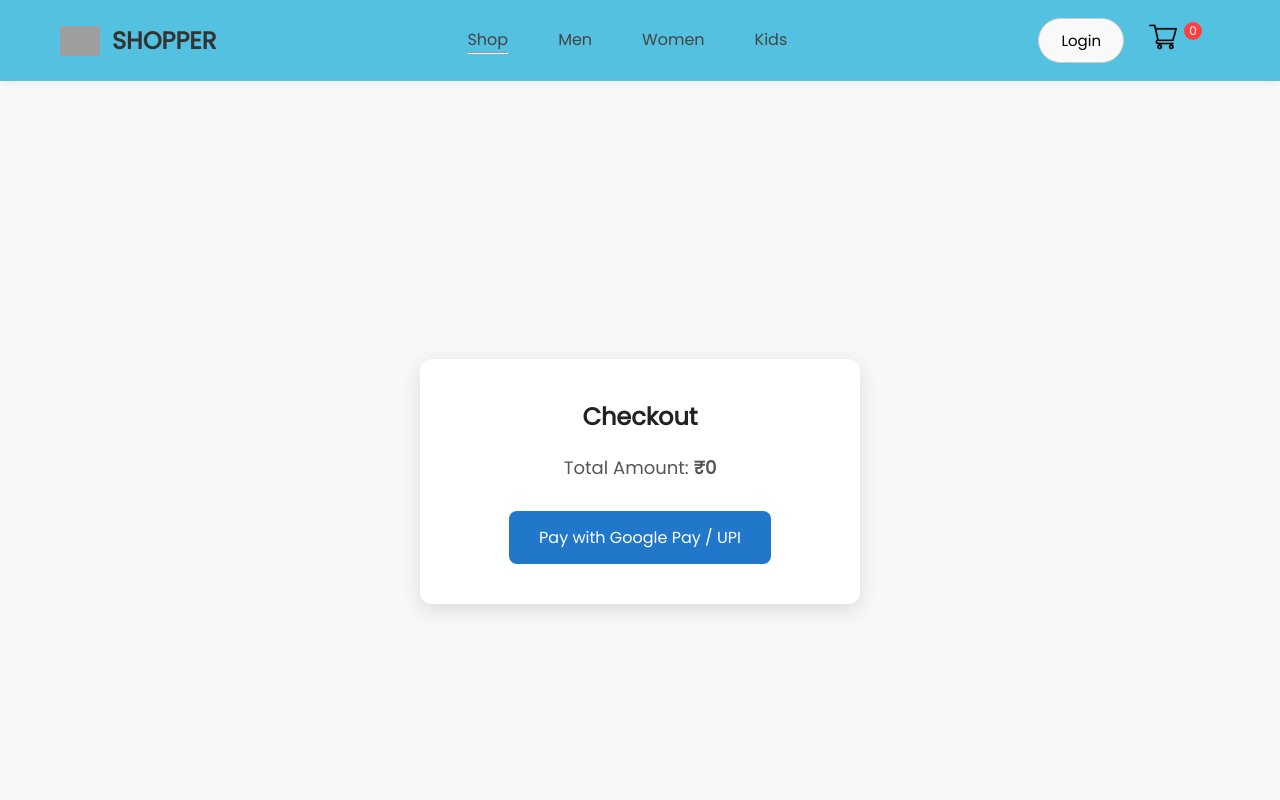
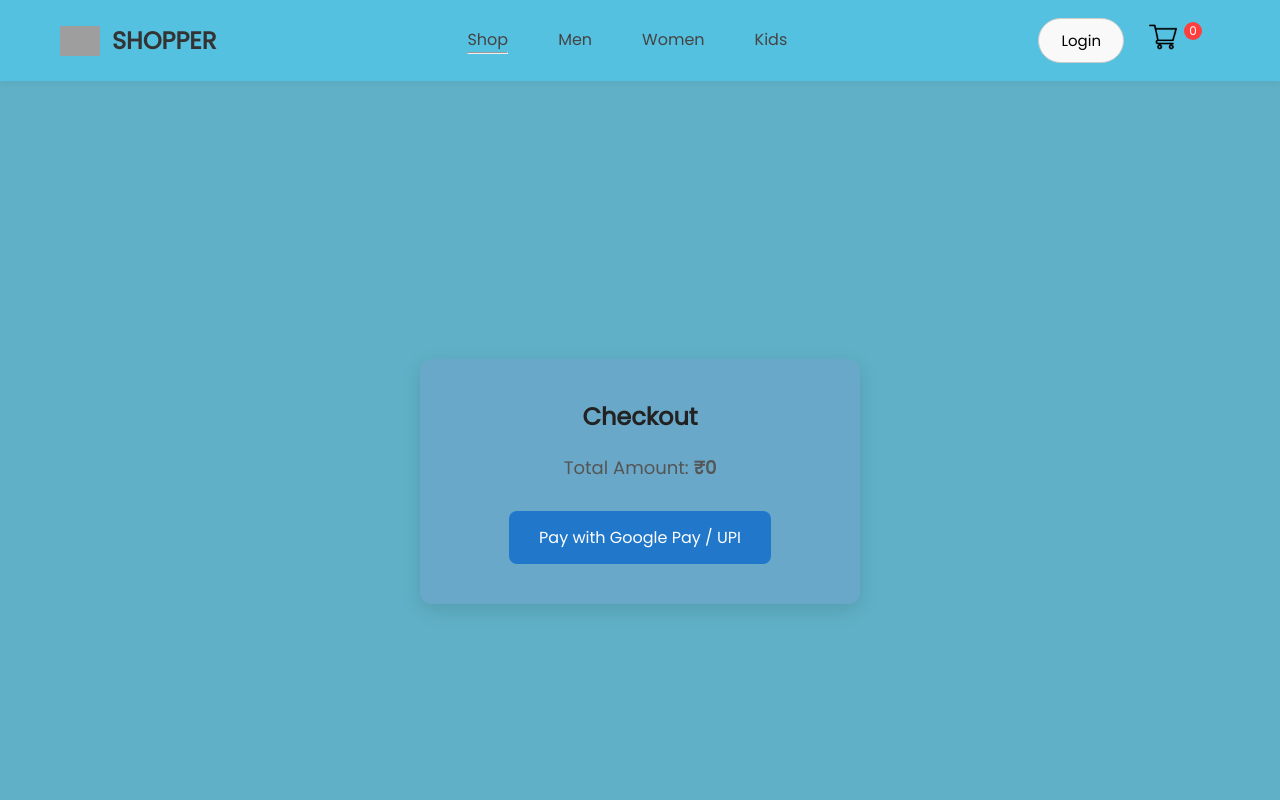
Before and after one commit to tanishkaverma43/ShineCart-Frontend, a React (Create React App) app: page /checkout in a window 1280 px wide. Shown: the top 800 px of the page. Built offline with nearby package versions, Linux system fonts and the light colour scheme; no server answers; grey boxes are pictures that could not be loaded.

Commit message:
final commit

```diff
--- a/src/Components/CartItems/CartItems.css
+++ b/src/Components/CartItems/CartItems.css
@@ -3,7 +3,7 @@
     margin: 80px auto;
     padding: 20px;
     max-width: 1200px;
-    background-color: #8bccdc;
+    background-color: white;
     box-shadow: 0 4px 15px rgba(0, 0, 0, 0.08);
     border-radius: 10px;
   }
@@ -119,7 +119,7 @@
     display: flex;
     align-items: center;
     justify-content: space-between;
-    background: #f0f0f0;
+    background: white;
     border-radius: 6px;
     padding: 0 10px;
     height: 48px;
@@ -149,11 +149,11 @@
     justify-content: center;
     align-items: center;
     min-height: 100vh;
-    background: #f8f8f8;
+    background: #60b1c7;
   }
 
   .checkout {
-    background: white;
+    background: #69a8c8;
     padding: 40px;
     border-radius: 12px;
     box-shadow: 0 6px 20px rgba(0, 0, 0, 0.12);
```
